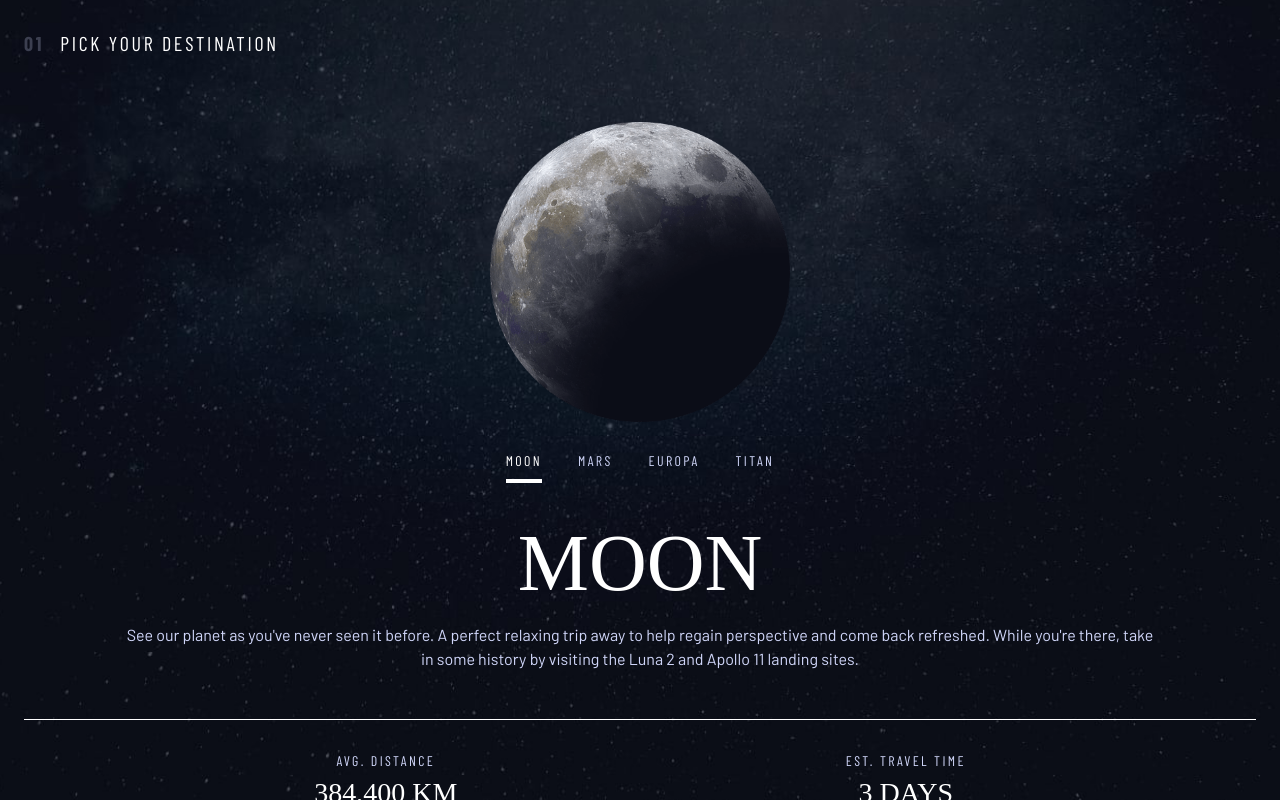
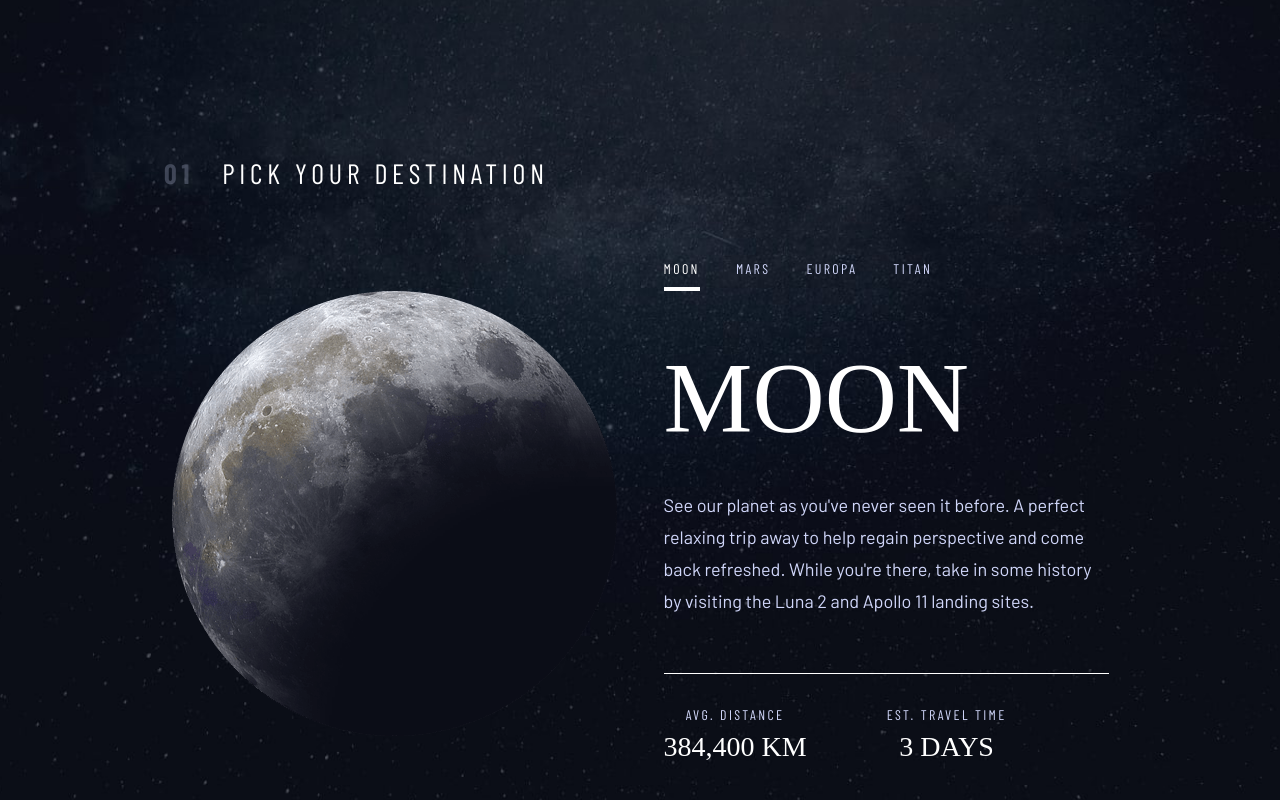
Before and after one commit to EduardoReisUX/space-tourism, a Svelte app: page / in a window 1280 px wide. Shown: the part 860-1660 px from the top of the page. Built offline with nearby package versions, Linux system fonts and the light colour scheme; a web font is replaced by a local one.

Commit message:
feat: add desktop reponsivity to destination section

```diff
--- a/src/components/Destination/Destination.svelte
+++ b/src/components/Destination/Destination.svelte
@@ -10,20 +10,26 @@
 
 <section
   class="relative min-h-screen flex flex-col px-6 mx-auto items-center w-full pt-[5.5rem] pb-14
-  md:items-start"
+  md:items-start lg:px-[164px] lg:pt-[212px]"
   id="destination"
 >
   <Background section="destination" />
   <ProgressTracker step="01" />
 
   <div
-    class="mt-8 flex flex-col items-center text-brand-white border-b border-brand-white pb-8
-    md:px-24 md:mt-16 md:pb-12"
+    class="mt-8 flex flex-col items-center text-brand-white
+    md:px-24 md:mt-16 md:pb-12
+    lg:w-full lg:px-0 lg:flex-row lg:justify-around lg:space-x-8"
   >
     <DestinationImg destination="moon" />
-    <DestinationOptions />
-    <DestinationDescription />
+
+    <div
+      class="flex flex-col items-center text-center
+    lg:items-start lg:text-left lg:max-w-[445px]"
+    >
+      <DestinationOptions />
+      <DestinationDescription />
+      <DestinationMetrics />
+    </div>
   </div>
-
-  <DestinationMetrics />
 </section>
--- a/src/components/Destination/DestinationDescription.svelte
+++ b/src/components/Destination/DestinationDescription.svelte
@@ -1,6 +1,13 @@
-<h3 class="mt-5 text-h3 font-serif md:text-[80px]">MOON</h3>
-<p class="text-brand-primary text-center">
-  See our planet as you've never seen it before. A perfect relaxing trip away to
-  help regain perspective and come back refreshed. While you're there, take in
-  some history by visiting the Luna 2 and Apollo 11 landing sites.
-</p>
+<div
+  class="border-b border-brand-white pb-8 mt-5
+lg:mt-8 lg:pb-14 lg:space-y-4"
+>
+  <h3 class="text-h3 font-serif md:text-[80px] lg:text-h2">MOON</h3>
+  <p
+    class="text-brand-primary text-center lg:text-body lg:text-left lg:leading-8"
+  >
+    See our planet as you've never seen it before. A perfect relaxing trip away
+    to help regain perspective and come back refreshed. While you're there, take
+    in some history by visiting the Luna 2 and Apollo 11 landing sites.
+  </p>
+</div>
--- a/src/components/Destination/DestinationImg.svelte
+++ b/src/components/Destination/DestinationImg.svelte
@@ -21,6 +21,7 @@
     src={destinationImages[destination]}
     alt={"destination"}
     class="w-[170px] h-[170px] animate-hover
-    md:w-[300px] md:h-[300px]"
+    md:w-[300px] md:h-[300px]
+    lg:w-[445px] lg:h-[445px]"
   />
 {/if}
--- a/src/components/Destination/DestinationMetrics.svelte
+++ b/src/components/Destination/DestinationMetrics.svelte
@@ -1,6 +1,7 @@
 <div
   class="mt-8 space-y-8 mx-auto
-    md:flex md:space-y-0 md:justify-around md:w-full md:px-24 md:mt-7"
+    md:flex md:space-y-0 md:justify-around md:w-full md:px-24 md:mt-7
+    lg:px-0 lg:justify-start lg:space-x-20"
 >
   {#each [["AVG. DISTANCE", "384,400 km"], ["EST. TRAVEL TIME", "3 DAYS"]] as [label, metric]}
     <div class="text-center">
--- a/src/components/Destination/DestinationOptions.svelte
+++ b/src/components/Destination/DestinationOptions.svelte
@@ -1,6 +1,6 @@
 <div
   class="flex space-x-6 mt-7
-  md:space-x-9"
+  md:space-x-9 lg:mt-0"
 >
   {#each ["MOON", "MARS", "EUROPA", "TITAN"] as lua, index}
     {#if index === 0}
--- a/src/components/shared/ProgressTracker.svelte
+++ b/src/components/shared/ProgressTracker.svelte
@@ -15,8 +15,9 @@
 </script>
 
 {#if step}
-  <p class="text-nav text-brand-white font-mono md:text-[20px]">
-    <span class="mr-4 font-bold text-brand-primary/25">{stepNumber}</span
+  <p class="text-nav text-brand-white font-mono md:text-[20px] lg:text-h5">
+    <span class="mr-4 font-bold text-brand-primary/25 lg:mr-7"
+      >{stepNumber}</span
     >{stepIndicator[step]}
   </p>
 {/if}
```
